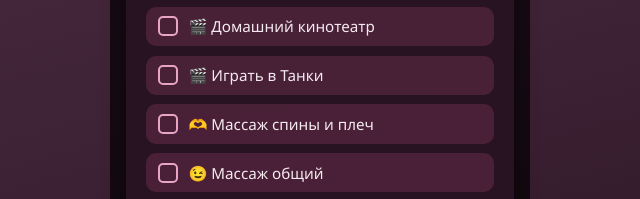
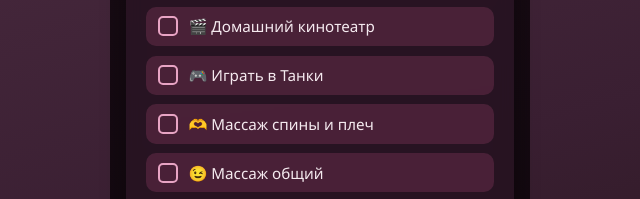
Before and after one commit to radeanu/Vrv8Mart, a plain HTML site: page index.html in a window 1280 px wide. Shown: the part 1449-1648 px from the top of the page, 320-960 px from the left. Drawn offline with Linux system fonts and the light colour scheme.

Commit message:
Update index.html

```diff
--- a/index.html
+++ b/index.html
@@ -125,7 +125,7 @@
 						</label>
 						<label class="option">
 							<input type="checkbox" name="evening" value="Играть в Танки" />
-							🎬 Играть в Танки
+							🎮 Играть в Танки
 						</label>
 						<label class="option">
 							<input type="checkbox" name="evening" value="Массаж спины" />
```
